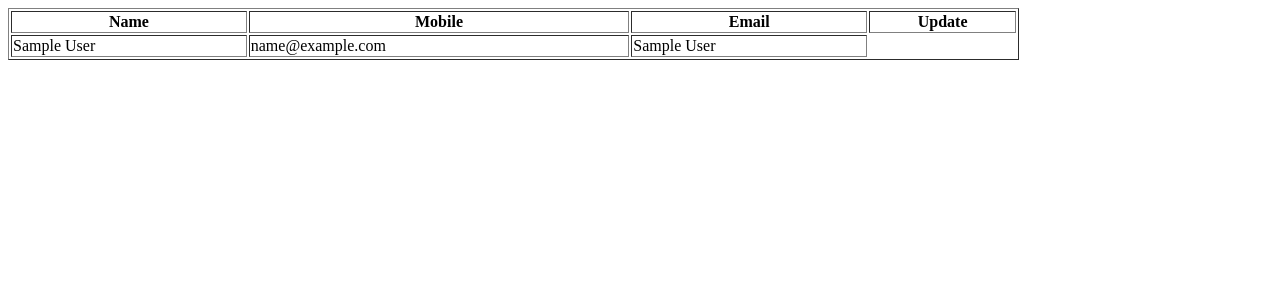
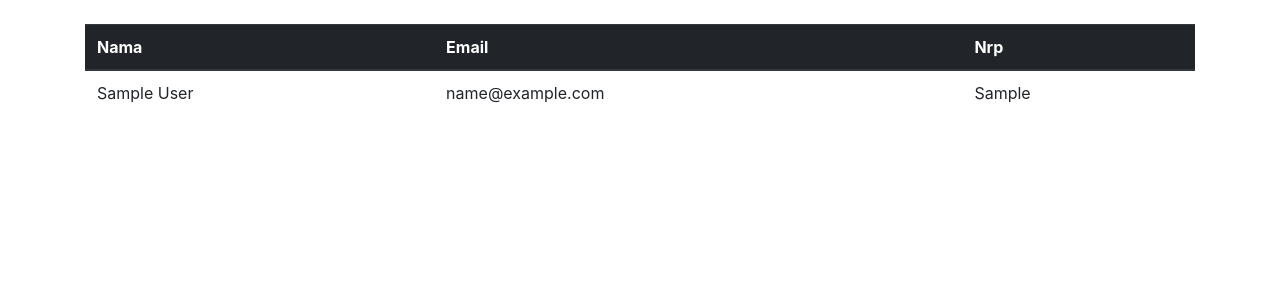
Before and after one commit to raihantigor/tugasfix, a PHP site: page /tampil.php in a window 1280 px wide. Shown: the top 300 px of the page. Run offline with PHP 8.4, Linux system fonts and the light colour scheme; tables that the repository leaves empty or names only in its code hold one stand-in row (values such as "Sample post").

Commit message:
memperindah tampilan tabel

```diff
--- a/input.php
+++ b/input.php
@@ -36,6 +36,7 @@
 		<div class="col-md-6 col-md-offset-4">
 			<form class="form-horizontal" action="<?php echo"proses_input.php"; ?>" method="POST">
 					<div class="form-group">
+					<div class="col-sm-10">
 			    		<label>Nama:</label>
 			    		<input type="nama" class="form-control" name="nama" required>
 			  		</div>
--- a/tampil.php
+++ b/tampil.php
@@ -9,25 +9,33 @@ $result = mysqli_query($mysqli, "SELECT * FROM users ORDER BY id DESC");
 <html>
 <head>
     <title>tampil gaes</title>
+    <!-- Bootstrap core CSS -->
+    <link href="vendor/bootstrap/css/bootstrap.min.css" rel="stylesheet">
 </head>
 
 <body>
-
-
-    <table width='80%' border=1>
-
+    <br>
+    <div class="container">
+        <table class="table">
+            <thead class="thead-dark">
                 <tr>
-        <th>Name</th> <th>Mobile</th> <th>Email</th> <th>Update</th>
+                    <th>Nama</th> <th>Email</th> <th>Nrp</th>
                 </tr>
+            </thead>
+            <tbody>
         <?php
         while($user_data = mysqli_fetch_array($result)) {
             echo "<tr>";
             echo "<td>".$user_data['nama']."</td>";
             echo "<td>".$user_data['email']."</td>";
-        echo "<td>".$user_data['nama']."</td>";
+            echo "<td>".$user_data['nrp']."</td>";
 
         }
         ?>
+            </tbody>
         </table>
+    </div>
+
+
 </body>
 </html>
```
Also changed, not shown: index.html (+9 -5 lines). Lines whose indentation alone changed are shown as unchanged.
